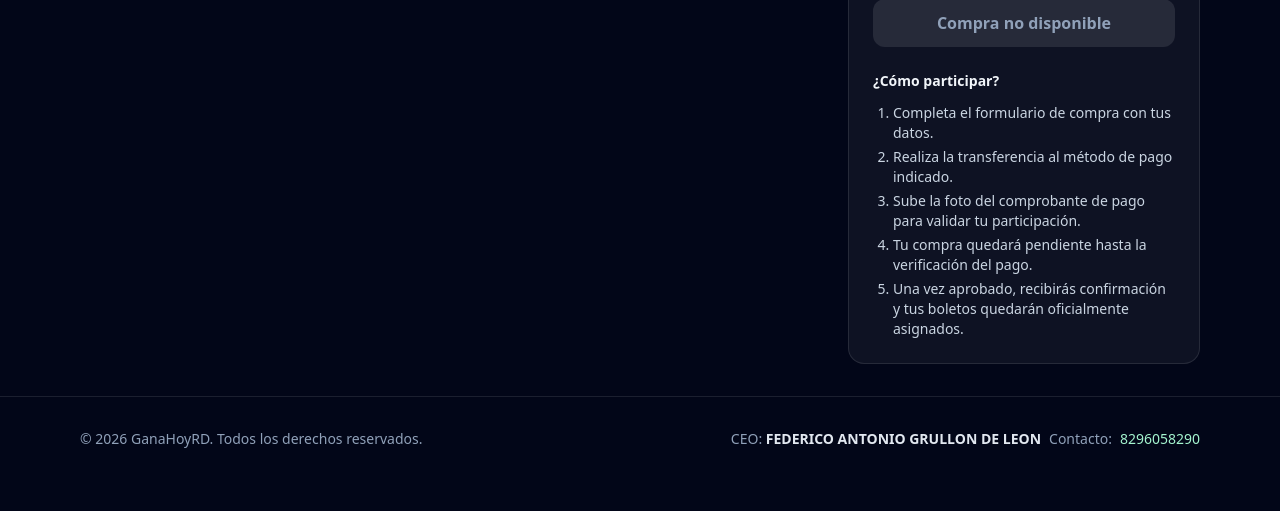
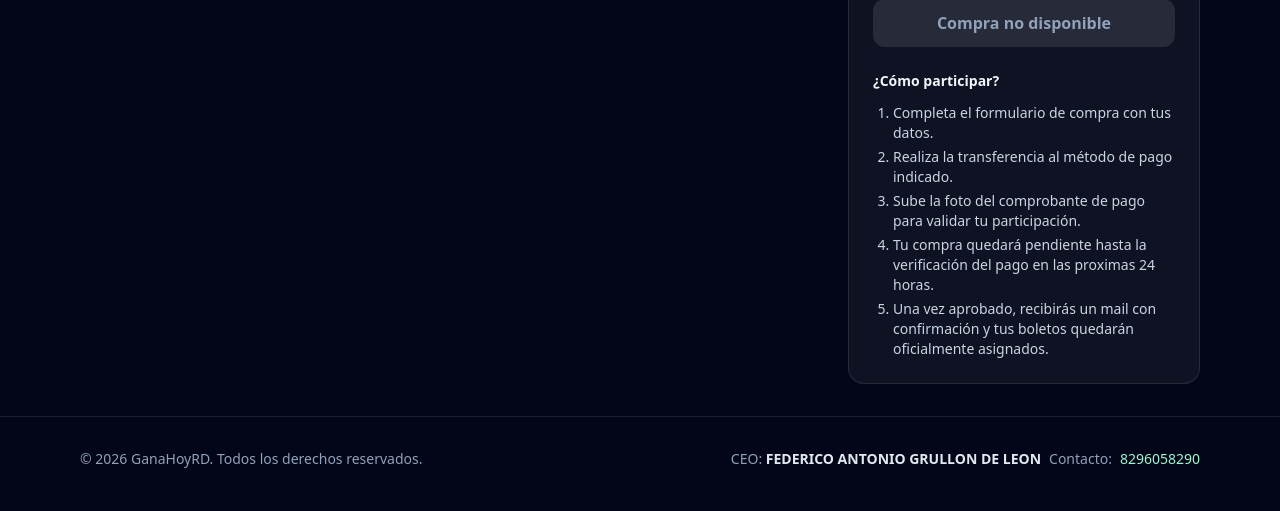
Before and after one commit to draramirezr/RIFA, a Django app: template rifas/templates/rifas/raffle_detail.html in a window 1280 px wide. Shown: the part 289-800 px from the top of the page. Run offline with Django 5.2, Linux system fonts and the light colour scheme; the template is opened without the code that fills it, so the values that code supplies are empty; data comes from the database, SQL or seed files in the repository.

Commit message:
copy: actualizar textos de verificaciÃ³n 24h y mail

```diff
--- a/rifas/templates/rifas/raffle_detail.html
+++ b/rifas/templates/rifas/raffle_detail.html
@@ -131,8 +131,8 @@
           <li>Completa el formulario de compra con tus datos.</li>
           <li>Realiza la transferencia al método de pago indicado.</li>
           <li>Sube la foto del comprobante de pago para validar tu participación.</li>
-          <li>Tu compra quedará pendiente hasta la verificación del pago.</li>
-          <li>Una vez aprobado, recibirás confirmación y tus boletos quedarán oficialmente asignados.</li>
+          <li>Tu compra quedará pendiente hasta la verificación del pago en las proximas 24 horas.</li>
+          <li>Una vez aprobado, recibirás un mail con confirmación y tus boletos quedarán oficialmente asignados.</li>
         </ol>
 
         {% if show_conditions %}
```
